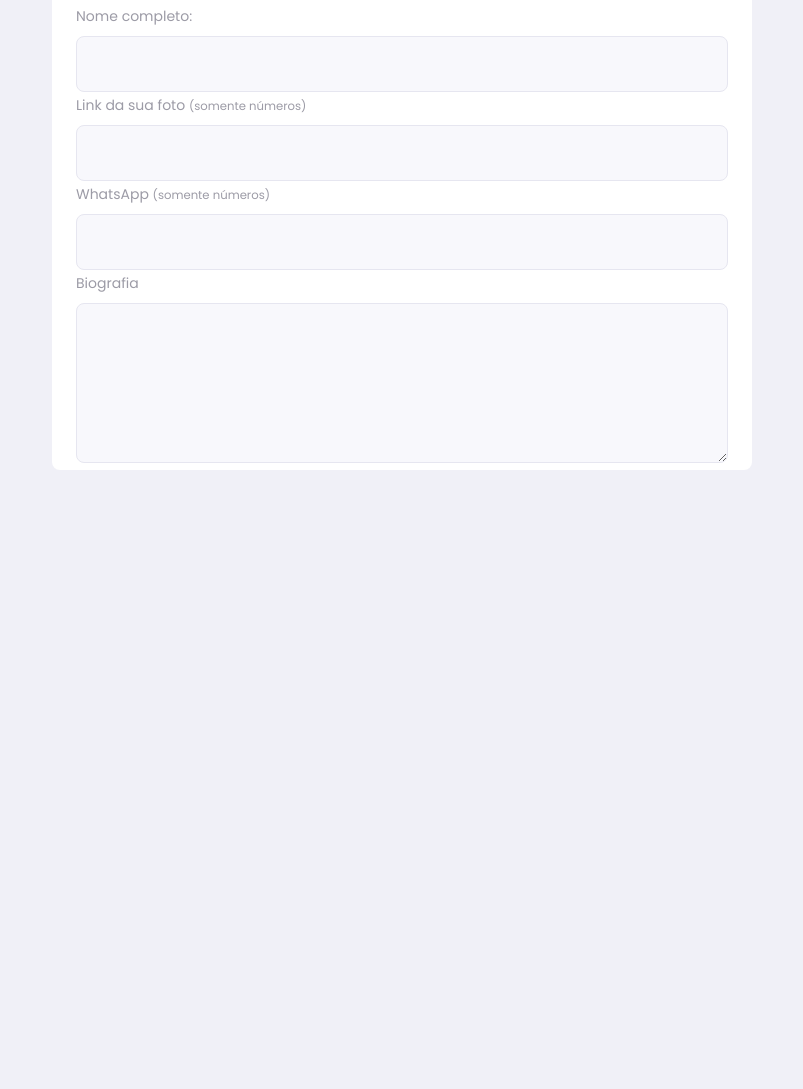
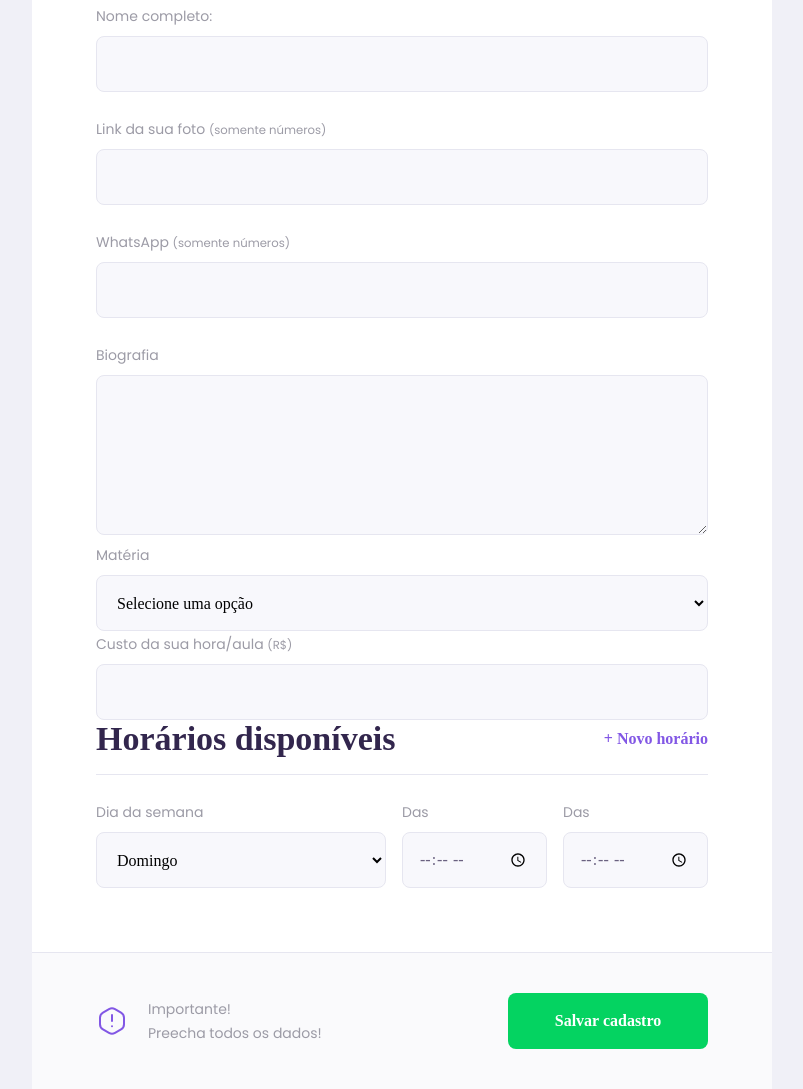
Before and after one commit to AlexandreALX/Proffy-, a plain HTML site: page give-classes.html in a window 1280 px wide. Shown: the part 448-1537 px from the top of the page, without its empty margins (238-1041 px from the left). Before the commit the page ends 918 px from the top, so only its background shows below. Drawn offline with Linux system fonts and the light colour scheme.

Commit message:
D03 ready!

```diff
--- a/give-classes.html
+++ b/give-classes.html
@@ -26,7 +26,7 @@
        </header>
        <main>
           <form action="" id="create-class">
-              <fieldset>
+                <fieldset>
                   <legend> Seus dados</legend>
                   <div class="input-block">
                       <label for="name">Nome completo:</label>
@@ -44,9 +44,68 @@
                       <label for="bio">Biografia</label>
                       <textarea name="bio" id="bio" required> </textarea>
                   </div>
-              </fieldset>
+                </fieldset>
+                <fieldset>
+                    <div class="select-block">
+                        <label for="subject">Matéria</label>
+                        <select name="subject" id="subject" required>
+                            <option value="">Selecione uma opção</option>
+                            <option value="1">Artes</option>
+                            <option value="2">Biologia</option>
+                            <option value="3">Ciências</option>
+                            <option value="4">Educação Física</option>
+                            <option value="5">Física</option>
+                            <option value="6">Geográfia</option>
+                            <option value="7">História</option>
+                            <option value="8">Matemática</option>
+                            <option value="9">Português</option>
+                            <option value="10">Química</option>
+                        </select>
+                        <div class="input-block">
+                            <label for="cost">Custo da sua hora/aula <small>(R$)</small> </label>
+                            <input name="cost" id="cost" type="number" required>
+                        </div>
+                    </div>
+                </fieldset>
+                <fieldset id="schendule-item">
+                    <legend>Horários disponíveis
+                        <button id="add-time">+ Novo horário</button>
+                    </legend>
+                    <div class="schendule-item">
+                        <div class="select-block">
+                            <label for="weekday">Dia da semana</label>
+                            <select name="weekday[]">
+                                <option value="0">Domingo</option>
+                                <option value="1">Segunda-Feira</option>
+                                <option value="2">Terça-Feira</option>
+                                <option value="3">Quarta-Feira</option>
+                                <option value="4">Quinta-Feira</option>
+                                <option value="5">Sexta-Feira</option>
+                                <option value="6">Sábado</option>
+                            </select>
+                        </div>
+                        <div class="input-block">
+                            <label for="time-from">Das</label>
+                            <input type="time" name="time-from[]" required>
+                        </div>
+                        <div class="input-block">
+                            <label for="time-to">Das</label>
+                            <input type="time" name="time-to[]" required>
+                        </div>
+                    </div>
+
+                </fieldset>
           </form>
+          <footer>
+              <p>
+                  <img src="assets/icons/warning.svg" alt="Aviso importante">
+                  Importante! <br>
+                  Preecha todos os dados!
+              </p>
+              <button type="submit" form="create-class">Salvar cadastro</button>
+          </footer>
        </main>
     </div>
+    <script src="scripts/addField.js"></script>
 </body>
 </html>
--- /dev/null
+++ b/scripts/addField.js
@@ -0,0 +1,11 @@
+document.querySelector('#add-time')
+.addEventListener('click', cloneField)
+
+function cloneField(){
+    const newFieldsContainer = document.querySelector('.schendule-item').cloneNode(true)
+    const fields = newFieldsContainer.querySelectorAll('input')
+    fields.forEach(function(fieldMoment){
+        fieldMoment.value = ""
+    })
+    document.querySelector('#schendule-item').appendChild(newFieldsContainer)
+}
--- a/styles/partials/page-give-classes.css
+++ b/styles/partials/page-give-classes.css
@@ -1,6 +1,9 @@
 #page-give-classes .container{
     width: 100vw;
     height: 100vh;
+}
+#page-give-classes .page-header .header-content{
+    margin-bottom: 6.4rem;
 }
 #page-give-classes main{
     background: var(--color-box-base);
@@ -14,8 +17,91 @@
     border: none;
     padding: 0 2.4rem;
 }
-@media(max-width: 700px){
+#page-give-classes fieldset legend{
+    font: 700 2.4rem
+}
+#page-give-classes fieldset legend button{
+    background: none;
+    border: 0;
+    color: var(--color-primary);
+    font: 700 1.6rem Arquivo;
+    cursor: pointer;
+    transition: 0.2s;
+}
+#page-give-classes fieldset legend button:hover{
+    color: var(--color-primary-dark);
+}
+/*Pegue o elemento que anterior a ele tenha um elemento de nome especifico*/
+#page-give-classes .input-block+.input-block,
+#page-give-classes .input-block+.textarea-block,
+#page-give-classes .select-block+.input-block{
+    margin-top: 2.4rem;
+}
+#page-give-classes main footer{
+    padding: 4rem 2.4rem;
+    background: var(--color-box-footer);
+    border-top: 1px solid var(--color-line-in-white);
+    margin-top: 6.4rem;
+}
+#page-give-classes main footer p{
+    display: flex;
+    align-items: center;
+    justify-content: center;
+    font-size: 1.4rem;
+    line-height: 2.4rem;
+    color: var(--color-text-complement);
+}
+#page-give-classes main footer p img{
+    margin-right: 2rem;
+}
+#page-give-classes main footer button{
+    width: 100%;
+    height: 5.6rem;
+    background: var(--color-secondary);
+    color: var(--color-button-text);
+    border: 0;
+    border-radius: .8rem;
+    cursor: pointer;
+    font: 700 1.6rem Arquivo;
+    display: flex;
+    align-items: center;
+    justify-content: center;
+    text-decoration: none;
+    transition: 0.2s;
+    margin-top: 3.2rem;
+}
+.schendule-item+.schendule-item{
+    margin-top: 3.2rem;
+    padding-top: 3.2rem;
+    border-top: 1px solid var(--color-line-in-white);
+}
+@media(min-width: 700px){
     #page-give-classes .container{
         max-width: 100vw;
     }
+    #page-give-classes .page-header .header-content{
+        margin-bottom: 0;
+    }
+    #page-give-classes main fieldset{
+        padding: 0 64px;
+    }
+    .schendule-item{
+        display: grid;
+        grid-template-columns: 2fr 1fr 1fr;
+        column-gap: 1.6rem;
+    }
+    #page-give-classes #schendule-item .select-block+.input-block,
+    #page-give-classes #schendule-item .input-block+.input-block{
+        margin-top: 0;
+    }
+    #page-give-classes main footer{
+        padding: 40px 64px;
+        display: flex;
+        align-items: center;
+        justify-content: space-between;
+    }
+    #page-give-classes main footer button{
+        margin-top: 0;
+        width: 200px;
+    }
 }
```
Also changed, not shown: index.html (+2 -2 lines).
